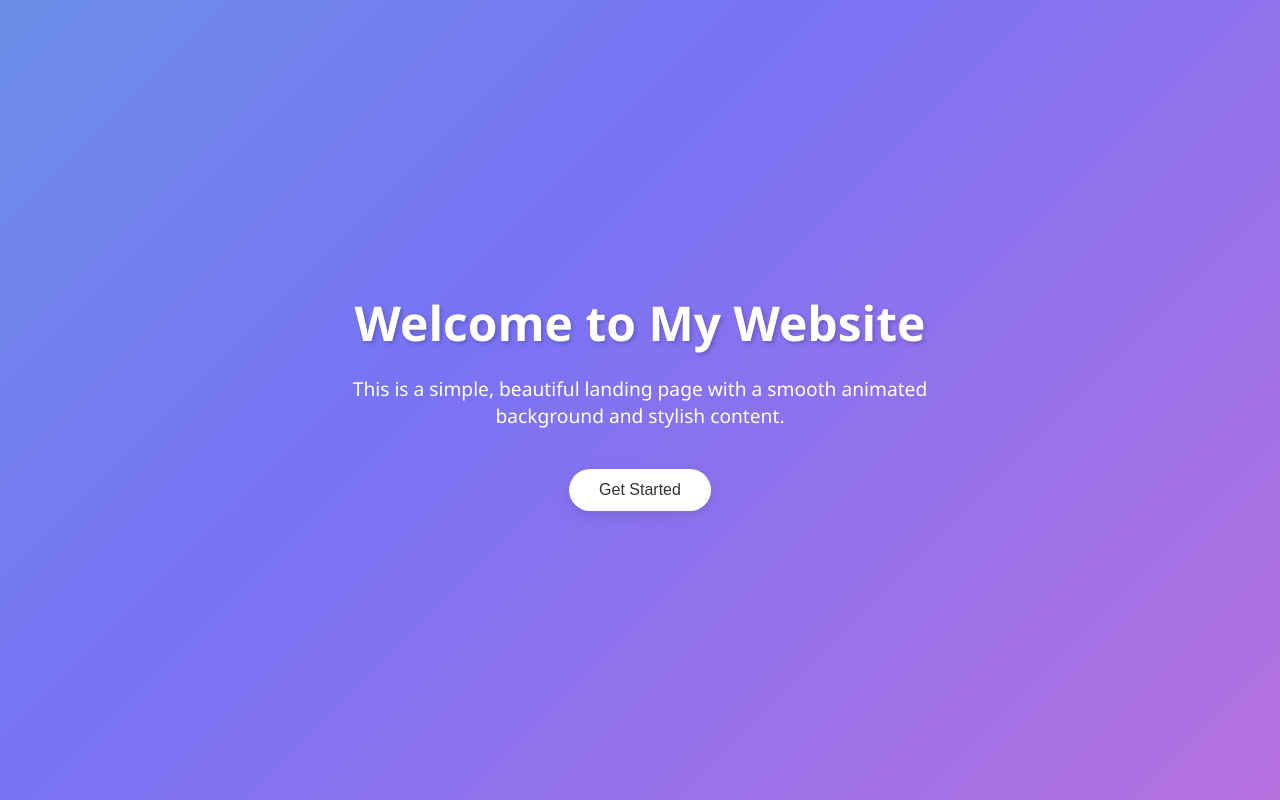
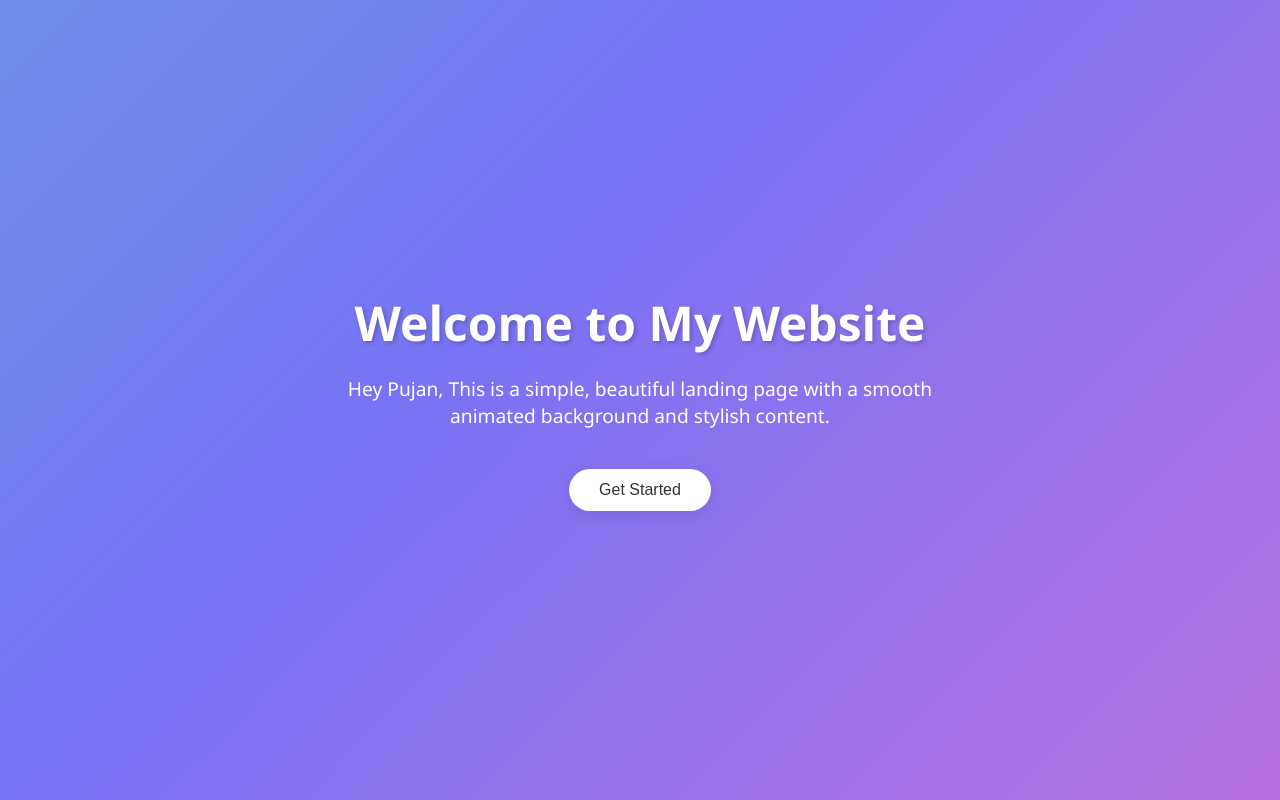
Before and after one commit to Rakesh7421/Perso, a plain HTML site: page index.html in a window 1280 px wide. Drawn offline with Linux system fonts and the light colour scheme.

Commit message:
index.html

```diff
--- a/index.html
+++ b/index.html
@@ -90,7 +90,7 @@
 <body>
   <div class="container">
     <h1>Welcome to My Website</h1>
-    <p>This is a simple, beautiful landing page with a smooth animated background and stylish content.</p>
+    <p>Hey Pujan, This is a simple, beautiful landing page with a smooth animated background and stylish content.</p>
     <button class="btn">Get Started</button>
   </div>
 </body>
```
